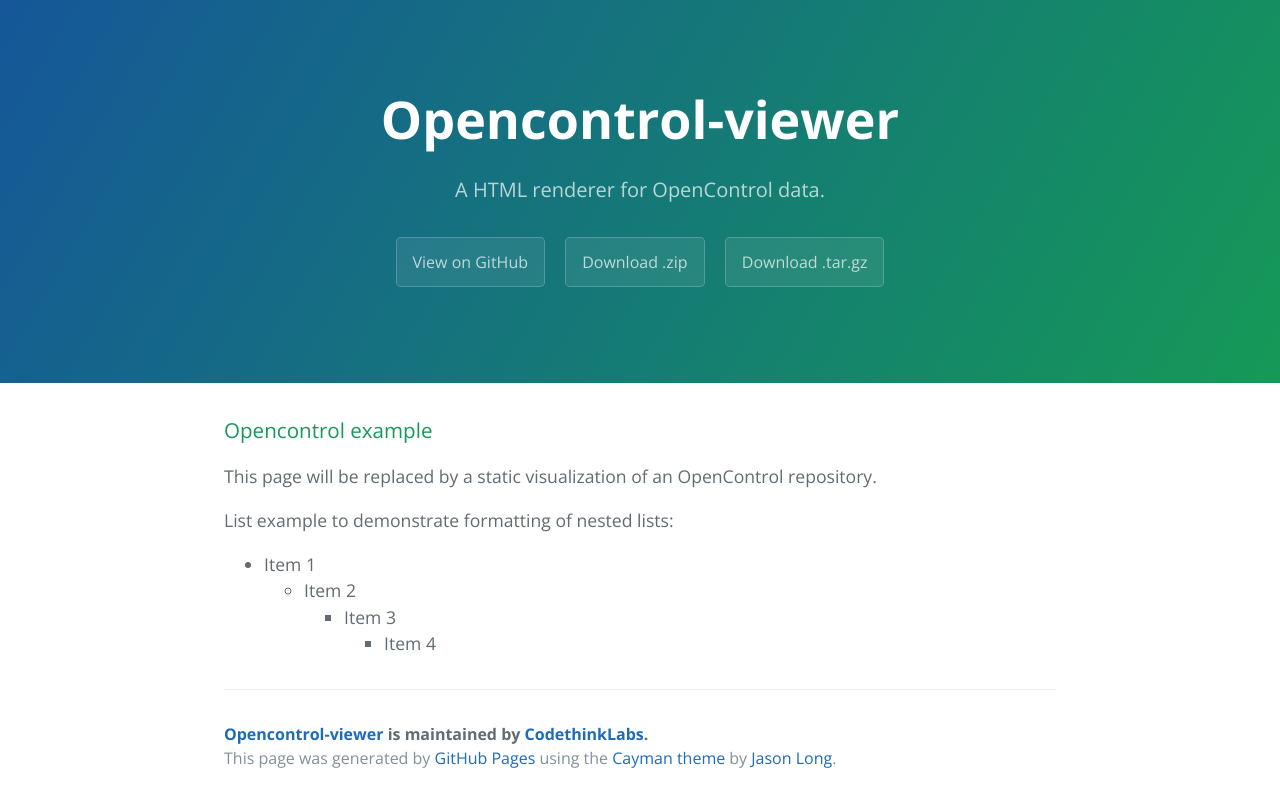
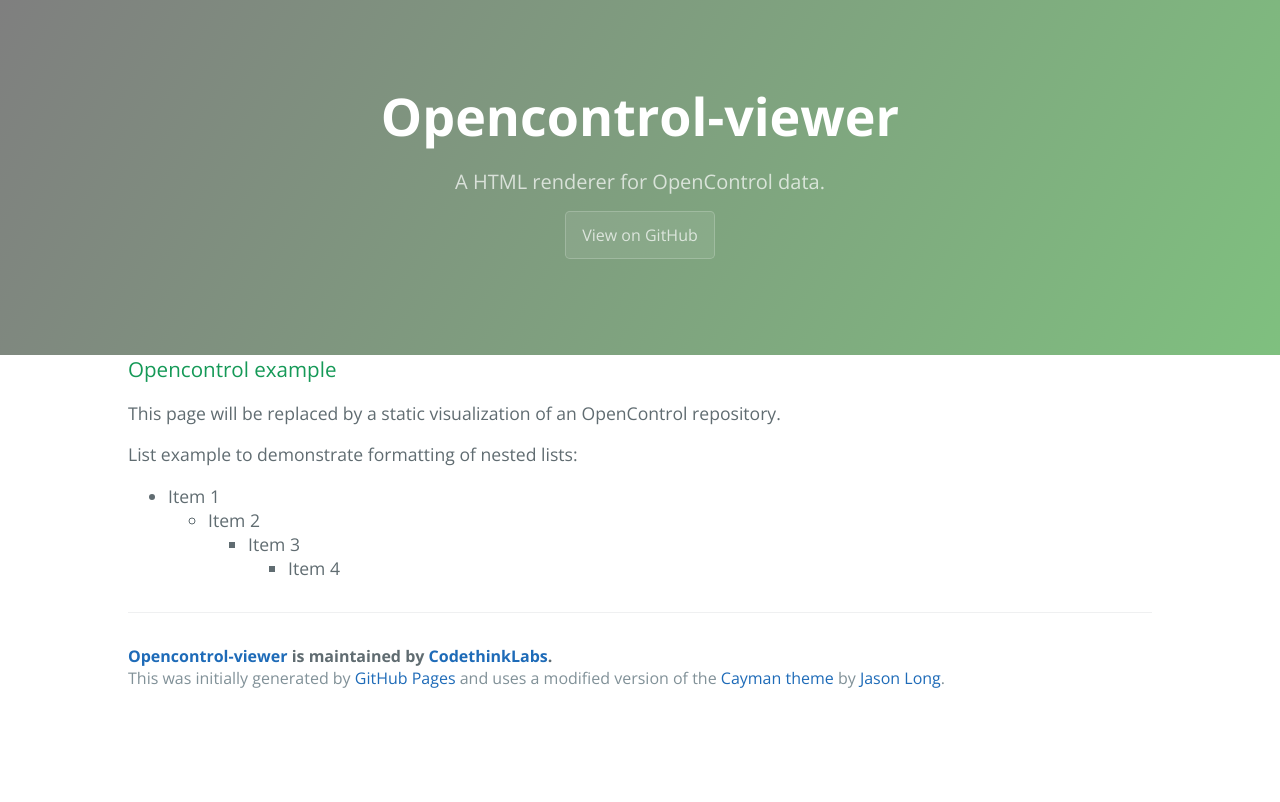
Before and after one commit to CodethinkLabs/opencontrol-viewer, a plain HTML site: page docs/index.html in a window 1280 px wide. Drawn offline with nearby package versions, Linux system fonts and the light colour scheme.

Commit message:
Shrink the header a bit

```diff
--- a/docs/index.html
+++ b/docs/index.html
@@ -2,7 +2,7 @@
 <html lang="en-us">
   <head>
     <meta charset="UTF-8">
-    <title>Opencontrol-viewer by CodethinkLabs</title>
+    <title>Opencontrol-viewer</title>
     <meta name="viewport" content="width=device-width, initial-scale=1">
     <link rel="stylesheet" type="text/css" href="stylesheets/normalize.css" media="screen">
     <link href='https://fonts.googleapis.com/css?family=Open+Sans:400,700' rel='stylesheet' type='text/css'>
@@ -14,8 +14,6 @@
       <h1 class="project-name">Opencontrol-viewer</h1>
       <h2 class="project-tagline">A HTML renderer for OpenControl data.</h2>
       <a href="https://github.com/CodethinkLabs/opencontrol-viewer" class="btn">View on GitHub</a>
-      <a href="https://github.com/CodethinkLabs/opencontrol-viewer/zipball/master" class="btn">Download .zip</a>
-      <a href="https://github.com/CodethinkLabs/opencontrol-viewer/tarball/master" class="btn">Download .tar.gz</a>
     </section>
 
     <section class="main-content">
@@ -45,14 +43,11 @@
 </li>
 </ul>
 
-      <footer class="site-footer">
-        <span class="site-footer-owner"><a href="https://github.com/CodethinkLabs/opencontrol-viewer">Opencontrol-viewer</a> is maintained by <a href="https://github.com/CodethinkLabs">CodethinkLabs</a>.</span>
-
-        <span class="site-footer-credits">This page was generated by <a href="https://pages.github.com">GitHub Pages</a> using the <a href="https://github.com/jasonlong/cayman-theme">Cayman theme</a> by <a href="https://twitter.com/jasonlong">Jason Long</a>.</span>
-      </footer>
+<footer class="site-footer">
+  <span class="site-footer-owner"><a href="https://github.com/CodethinkLabs/opencontrol-viewer">Opencontrol-viewer</a> is maintained by <a href="https://github.com/CodethinkLabs">CodethinkLabs</a>.</span>
+  <span class="site-footer-credits">This was initially generated by <a href="https://pages.github.com">GitHub Pages</a> and uses a modified version of the <a href="https://github.com/jasonlong/cayman-theme">Cayman theme</a> by <a href="https://twitter.com/jasonlong">Jason Long</a>.</span>
+</footer>
 
     </section>
-
-
   </body>
 </html>
--- a/docs/stylesheets/stylesheet.css
+++ b/docs/stylesheets/stylesheet.css
@@ -1,4 +1,4 @@
-* {
+ {
   box-sizing: border-box; }
 
 body {
@@ -6,7 +6,6 @@
   margin: 0;
   font-family: "Open Sans", "Helvetica Neue", Helvetica, Arial, sans-serif;
   font-size: 16px;
-  line-height: 1.5;
   color: #606c71; }
 
 a {
@@ -57,7 +56,7 @@
   color: #fff;
   text-align: center;
   background-color: #159957;
-  background-image: linear-gradient(120deg, #155799, #159957); }
+  background-image: linear-gradient(120deg, #7f7f7f, #7fc07f); }
 
 @media screen and (min-width: 64em) {
   .page-header {
@@ -65,7 +64,7 @@
 
 @media screen and (min-width: 42em) and (max-width: 64em) {
   .page-header {
-    padding: 3rem 4rem; } }
+    padding: 1rem 1rem; } }
 
 @media screen and (max-width: 42em) {
   .page-header {
@@ -88,7 +87,6 @@
     font-size: 1.75rem; } }
 
 .project-tagline {
-  margin-bottom: 2rem;
   font-weight: normal;
   opacity: 0.7; }
 
@@ -206,7 +204,7 @@
 @media screen and (min-width: 64em) {
   .main-content {
     max-width: 64rem;
-    padding: 2rem 6rem;
+    padding: 0rem 0rem;
     margin: 0 auto;
     font-size: 1.1rem; } }
 
```
